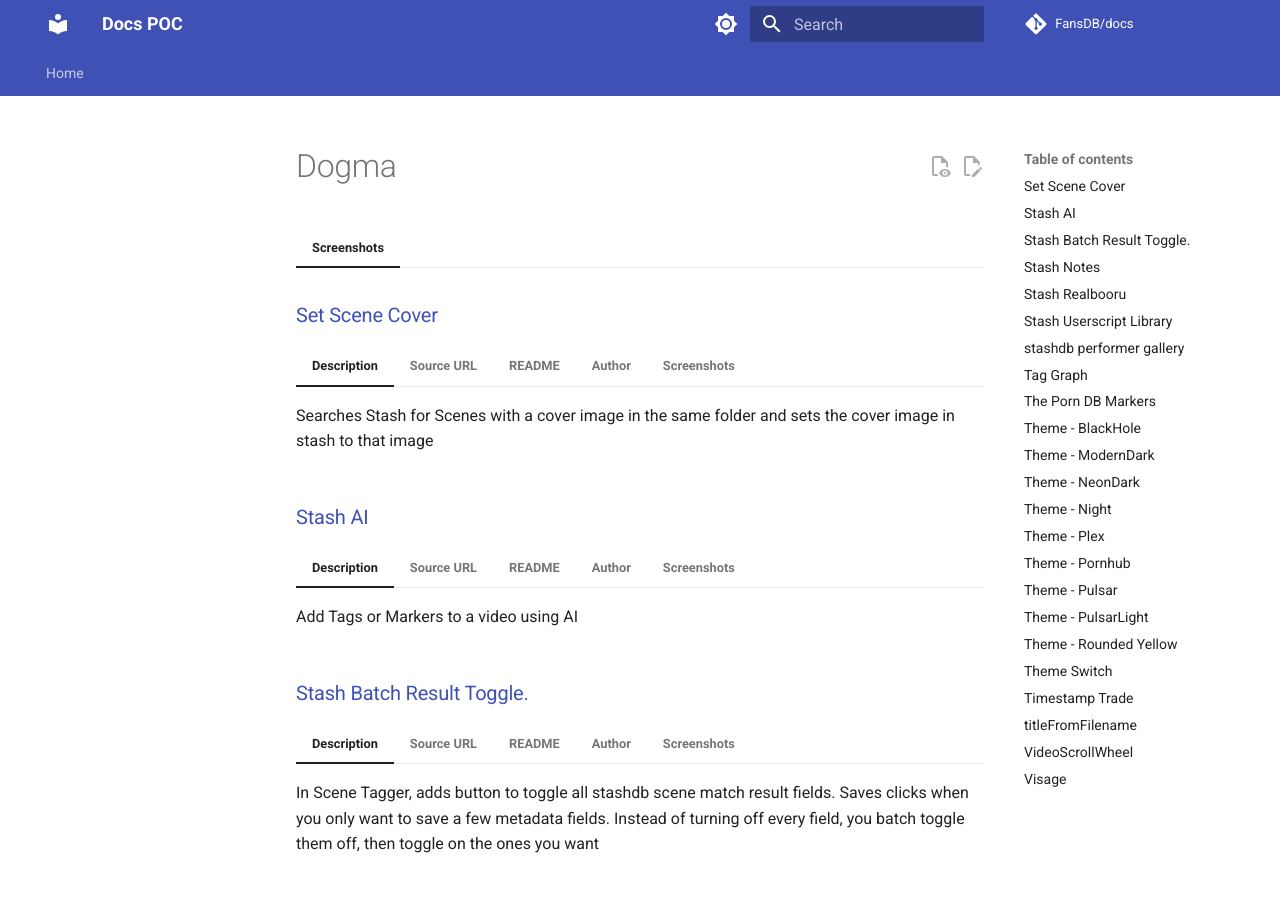
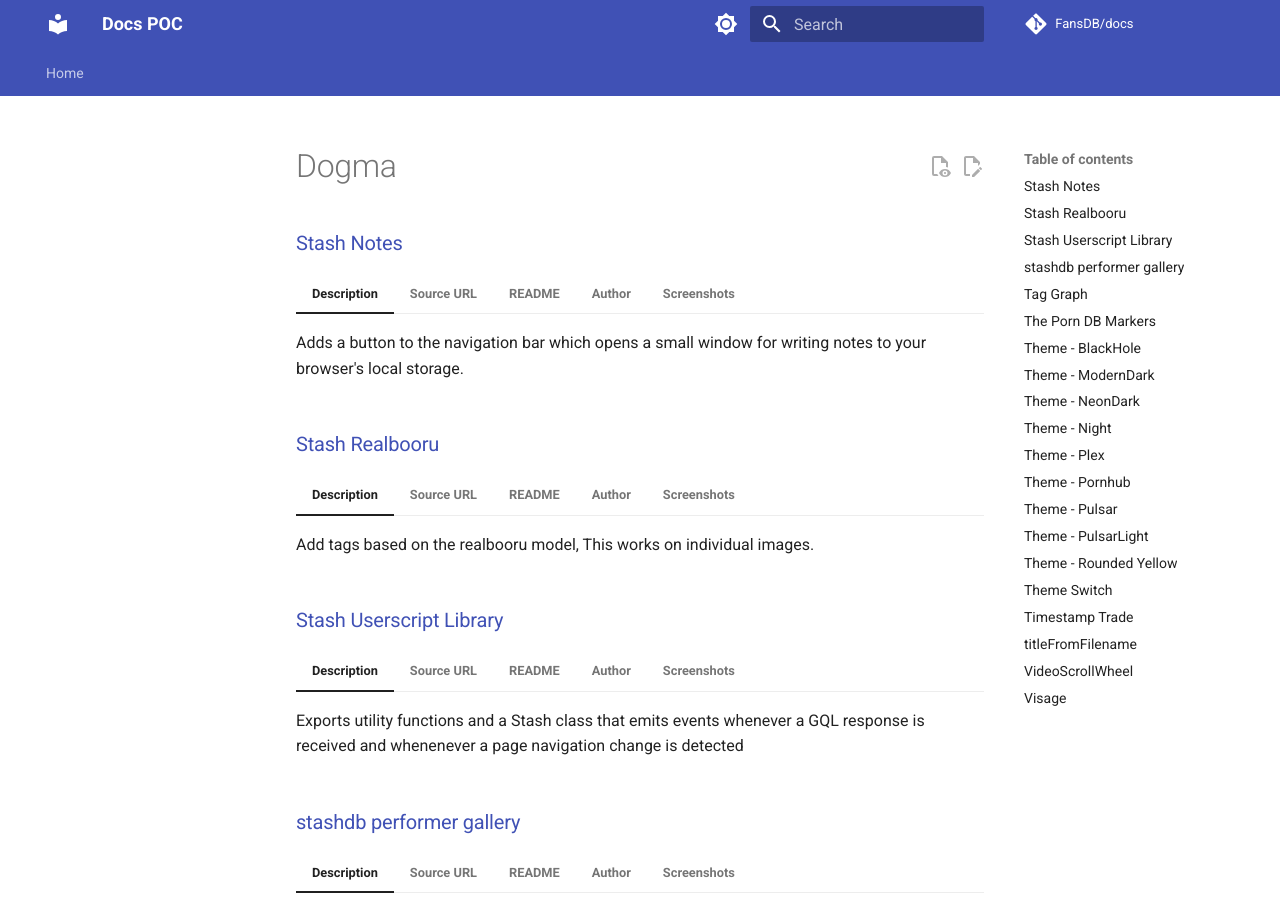
Before and after one commit to feederbox826/dogma-docs, an MkDocs documentation site: the page built from docs/dogma.md, in a window 1280 px wide and 900 px high. Built offline with MkDocs 1.6.1 and Material for MkDocs 9.7.7, drawn with Linux system fonts in a browser that asks for light colours; comment, search, counter and statistics services are not loaded.

````diff
--- a/docs/dogma.md
+++ b/docs/dogma.md
@@ -1,62 +1,4 @@
-=== "Screenshots"
 
-### [Set Scene Cover](https://github.com/stashapp/CommunityScripts/tree/main/plugins/setSceneCoverFromFile){target=_blank}
-
-=== "Description"
-
-    Searches Stash for Scenes with a cover image in the same folder and sets the cover image in stash to that image
-
-=== "Source URL"
-
-    ```
-    https://stashapp.github.io/CommunityScripts/stable/index.yml
-    ```
-
-=== "README"
-
-=== "Author"
-
-    [stg-annon](https://github.com/stg-annon){target=_blank}
-
-=== "Screenshots"
-
-### [Stash AI](https://github.com/stashapp/CommunityScripts/tree/main/plugins/stashAI){target=_blank}
-
-=== "Description"
-
-    Add Tags or Markers to a video using AI
-
-=== "Source URL"
-
-    ```
-    https://stashapp.github.io/CommunityScripts/stable/index.yml
-    ```
-
-=== "README"
-
-=== "Author"
-
-    cc1234
-
-=== "Screenshots"
-
-### [Stash Batch Result Toggle.](https://github.com/stashapp/CommunityScripts/tree/main/plugins/StashBatchResultToggle){target=_blank}
-
-=== "Description"
-
-    In Scene Tagger, adds button to toggle all stashdb scene match result fields. Saves clicks when you only want to save a few metadata fields. Instead of turning off every field, you batch toggle them off, then toggle on the ones you want
-
-=== "Source URL"
-
-    ```
-    https://stashapp.github.io/CommunityScripts/stable/index.yml
-    ```
-
-=== "README"
-
-=== "Author"
-
-=== "Screenshots"
 
 ### [Stash Notes](https://github.com/stashapp/CommunityScripts/tree/main/plugins/stashNotes){target=_blank}
 
````
Also changed, not shown: 1 other file.
